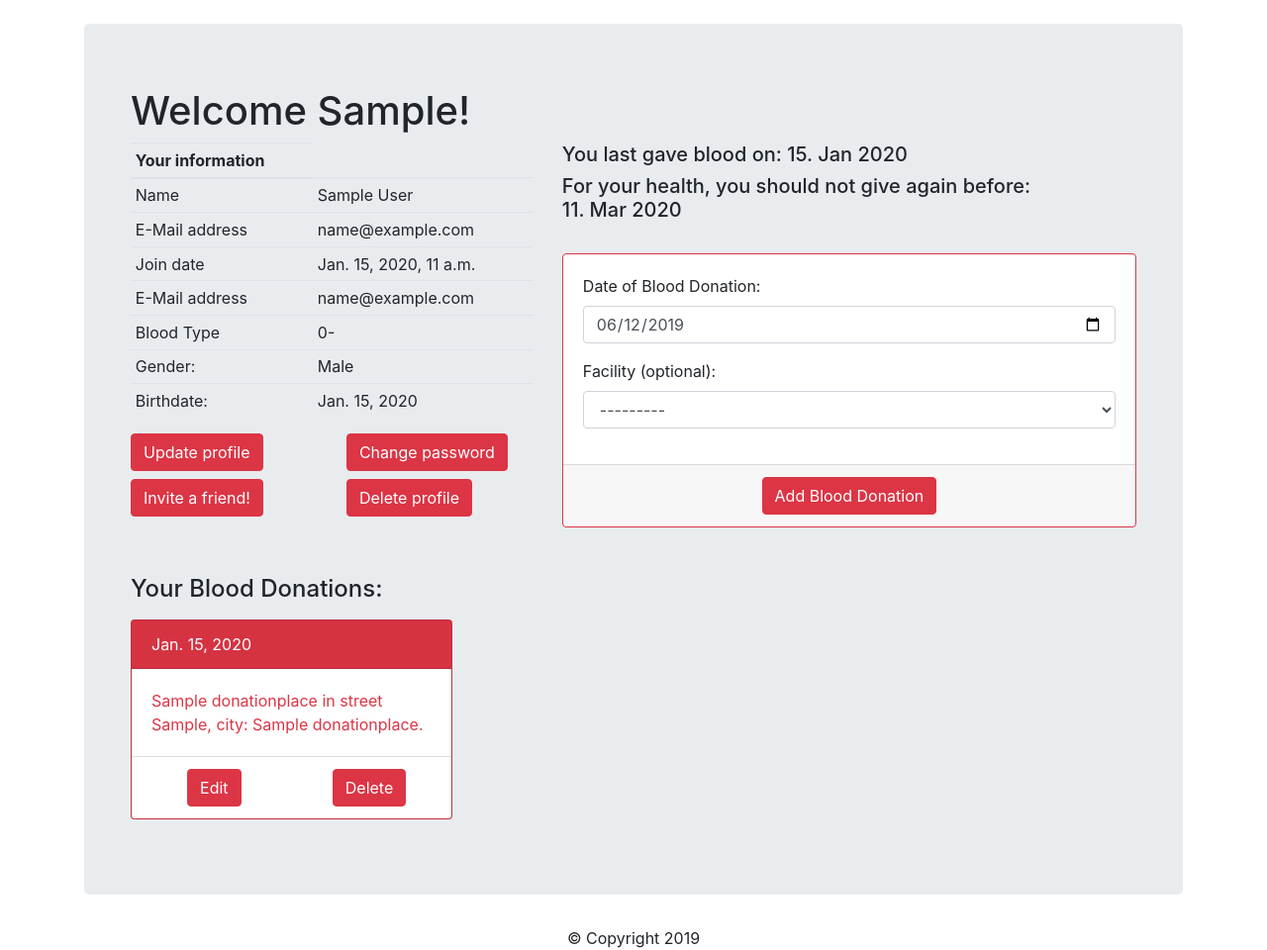
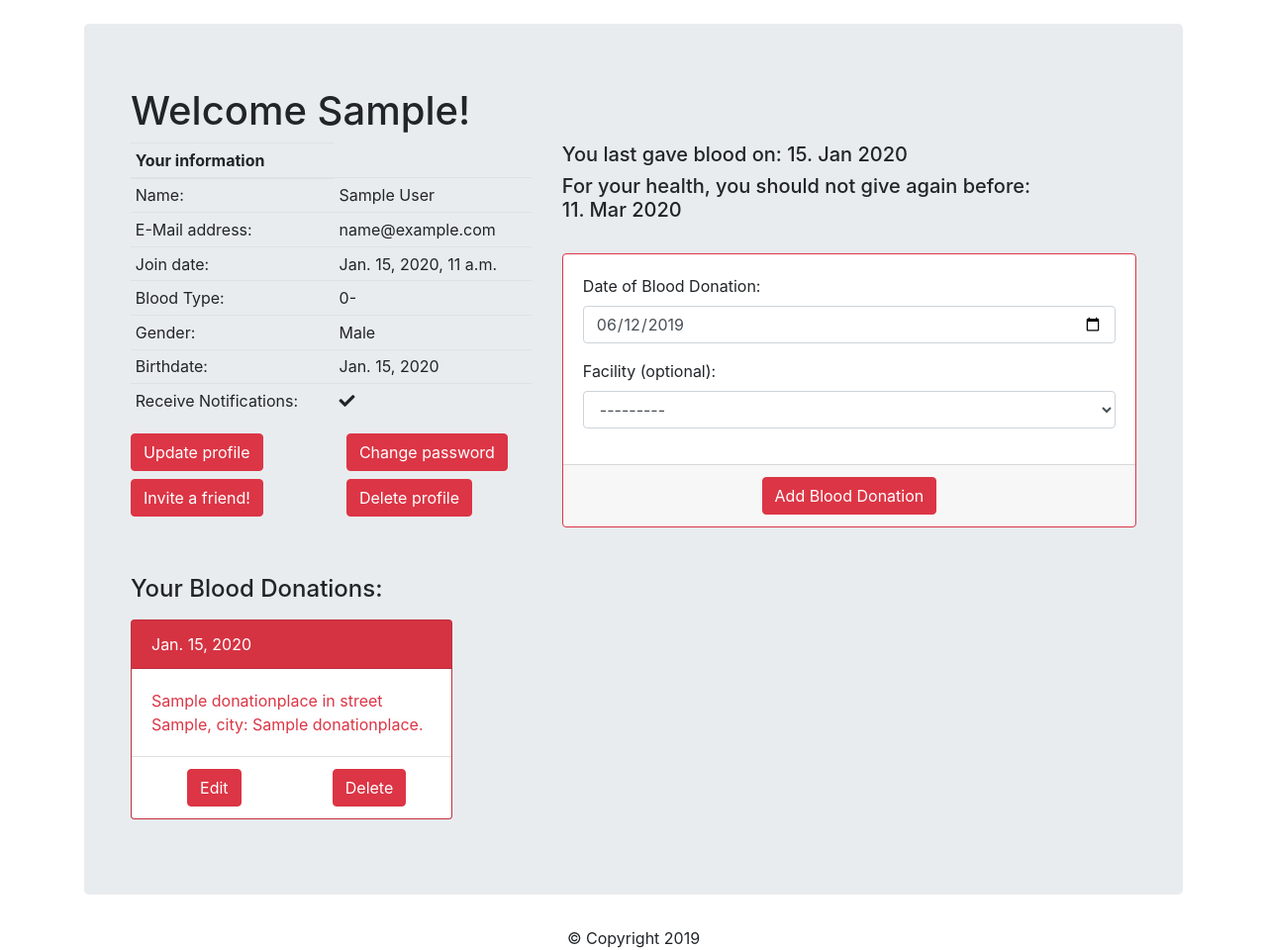
Before and after one commit to chmey/django-giving-blood, a Django app: page /profile in a window 1280 px wide. Shown: the part 56-1016 px from the top of the page at 99% size. Run offline with Django 3.2, Linux system fonts and the light colour scheme; a user stored in the database is signed in; tables that the repository leaves empty hold one stand-in row (values such as "Sample post"); some libraries are stand-ins or nearby versions.

Commit message:
Add receive notification displya to profile

```diff
--- a/web/templates/base.html
+++ b/web/templates/base.html
@@ -4,6 +4,8 @@
         <title>Bloody Django</title>
         {% load static %}
         <link rel="stylesheet" href="{% static 'css/bootstrap.min.css' %}" type="text/css">
+        <link rel="stylesheet" href="{% static 'css/fa-all.css' %}" type="text/css">
+
     </head>
 
     <body>
--- a/web/templates/web/profile.html
+++ b/web/templates/web/profile.html
@@ -15,23 +15,19 @@
         </thead>
         <tbody>
           <tr>
-            <td>Name</td>
+            <td>Name:</td>
             <td>{{user.first_name}} {{user.last_name}}</td>
           </tr>
           <tr>
-            <td>E-Mail address</td>
+            <td>E-Mail address:</td>
             <td>{{user.email}}</td>
           </tr>
           <tr>
-            <td>Join date</td>
+            <td>Join date:</td>
             <td>{{user.date_joined}}</td>
           </tr>
           <tr>
-            <td>E-Mail address</td>
-            <td>{{user.email}}</td>
-          </tr>
-          <tr>
-            <td>Blood Type</td>
+            <td>Blood Type:</td>
             <td>{{user.profile.get_bloodtype_display}}</td>
           </tr>
           <tr>
@@ -41,6 +37,10 @@
           <tr>
             <td>Birthdate:</td>
             <td>{{user.profile.birthdate}}</td>
+          </tr>
+          <tr>
+            <td>Receive Notifications:</td>
+            <td>{% if user.profile.receive_notifications %}<i class="fas fa-check"></i>{%else%} <i class="fas fa-times"></i>{%endif%}</td>
           </tr>
         </tbody>
       </table>
```
